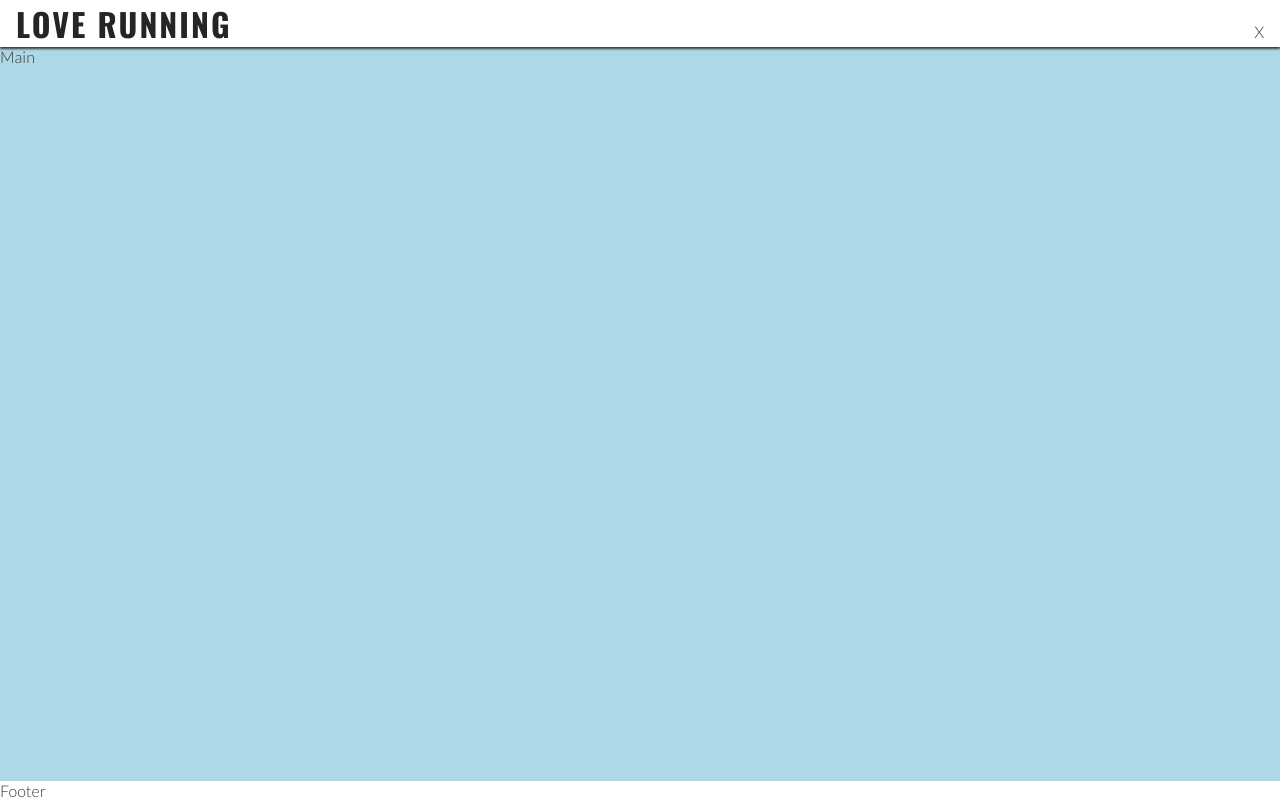
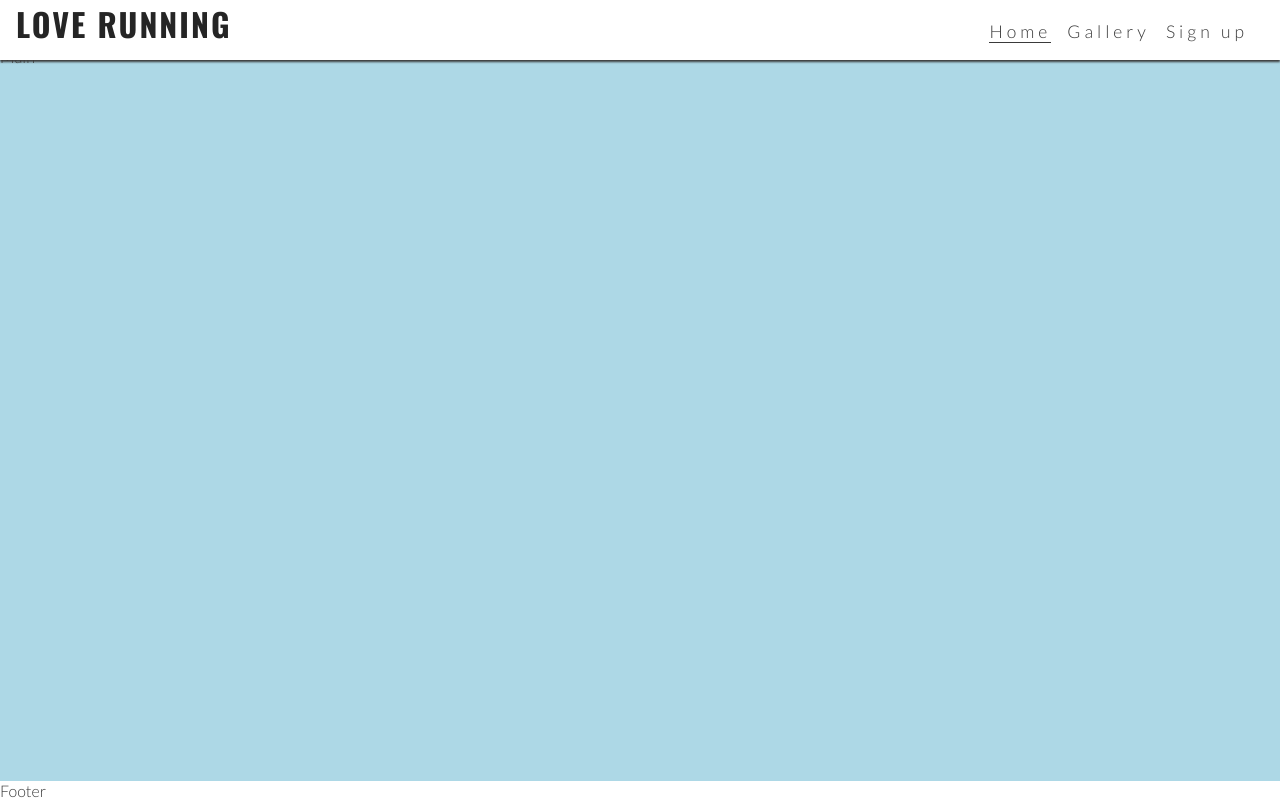
Before and after one commit to AmirAkmed/Code-Institute-Student-Amir, a plain HTML site: page index.html in a window 1280 px wide. Drawn offline with nearby package versions, Linux system fonts and the light colour scheme.

Commit message:
display nav bar items, hide toggle label

```diff
--- a/assets/css/style.css
+++ b/assets/css/style.css
@@ -68,6 +68,7 @@ nav {
     display: none;
     top: 100%;
 }
+
 /* Nav toggle*/
 #nav-toggle:checked~nav {
     display: block;
@@ -88,3 +89,29 @@ main {
     flex: 1 0 auto;
     margin-top: 47px;
 }
+
+
+/* Media query: tablets and larger (768px and up) */
+@media screen and (min-width: 768px) {
+
+    /* Header */
+    nav {
+        display: block;
+        position: relative;
+        box-shadow: none;
+        width: fit-content;
+        padding-right: 1rem;
+    }
+
+    #menu {
+        display: flex;
+    }
+
+    #menu > li {
+        padding-left: 1rem;
+    }
+
+    .nav-toggle-label {
+        display: none;
+    }
+}
--- a/index.html
+++ b/index.html
@@ -25,7 +25,7 @@
             <h1 id="logo">Love Running</h1>
         </a>
         <input type="checkbox" id="nav-toggle" name="nav-toggle">
-        <label for="nav-toggle" class="nav-toggle">X</label>
+        <label for="nav-toggle" class="nav-toggle-label">X</label>
         <nav>
             <ul id="menu">
                 <li>
```
